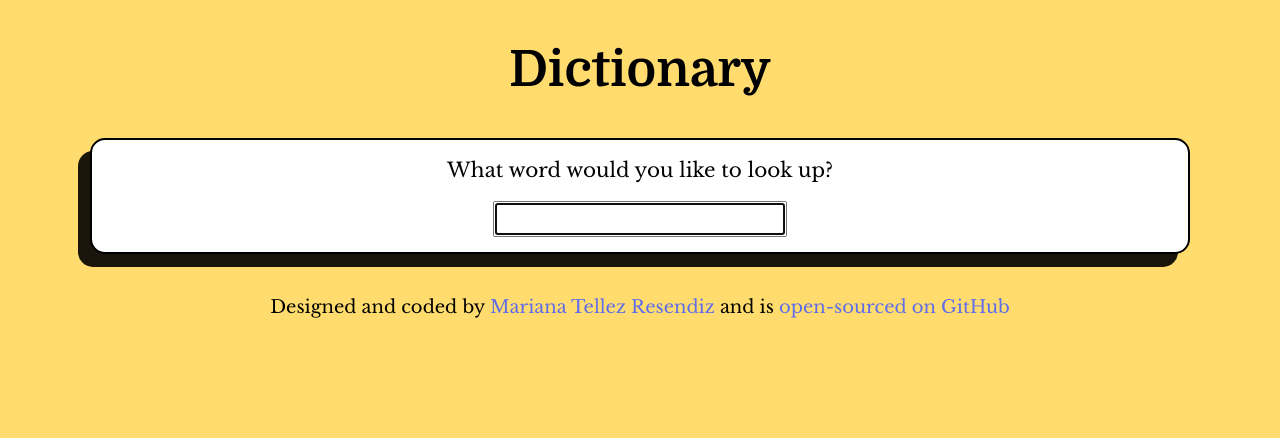
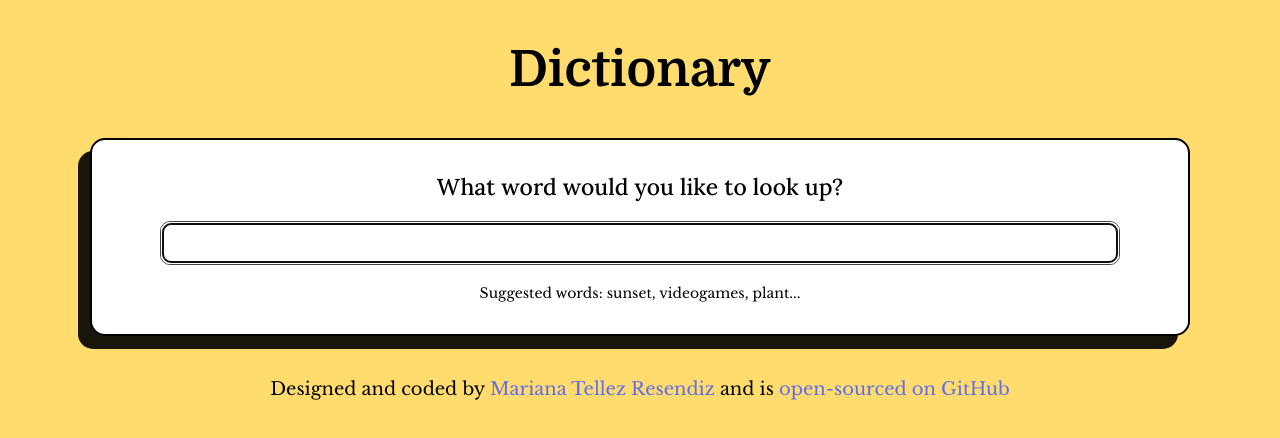
Before and after one commit to MarianaTellezR/react-dictionary-app, a React (Create React App) app: page / in a window 1280 px wide. Shown: the top 438 px of the page. Built offline with nearby package versions, Linux system fonts and the light colour scheme.

Commit message:
Fixed styling in Dictionary.js

```diff
--- a/src/Dictionary.css
+++ b/src/Dictionary.css
@@ -2,7 +2,7 @@
   display: block;
   margin: 20px auto;
   margin-bottom: 40px;
-  padding: 15px;
+  padding: 30px 15px;
   max-width: 1100px;
   width: 90%;
   background-color: #ffffff;
@@ -10,3 +10,24 @@
   border: 2px solid #000000;
   box-shadow: -12px 13px rgba(0, 0, 0, 0.9);
 }
+
+.Dictionary .Dictionary-form p {
+  font-family: 'Lora', serif;
+  font-size: 23px;
+  font-weight: 500;
+}
+
+.Dictionary .Dictionary-form input {
+  width: 90%;
+  padding: 6px 10px;
+  border-radius: 10px;
+  border: 1px solid #424242;
+  color: black;
+  margin-bottom: 18px;
+}
+
+.Dictionary .Dictionary-form .hint-words p  {
+  font-size: 14px;
+  font-family: 'Libre Baskerville', serif;
+  margin-bottom: 0px;
+}
--- a/src/Dictionary.js
+++ b/src/Dictionary.js
@@ -42,6 +42,9 @@ export default function Dictionary() {
             autoComplete="Off"
           />
         </form>
+        <div className="hint-words">
+          <p>Suggested words: sunset, videogames, plant...</p>
+        </div>
       </section>
       <Results results={results} />
     </div>
--- a/src/Results.css
+++ b/src/Results.css
@@ -10,6 +10,12 @@
   box-shadow: -12px 13px rgba(246, 186, 0, 1);
 }
 
+.Results h2 {
+    font-size: 36px;
+    font-weight: bold;
+    line-height: 1.5;
+}
+
 .Results .partSpeech {
   box-shadow: -12px 13px rgba(239, 118, 157, 1);
 }
```
